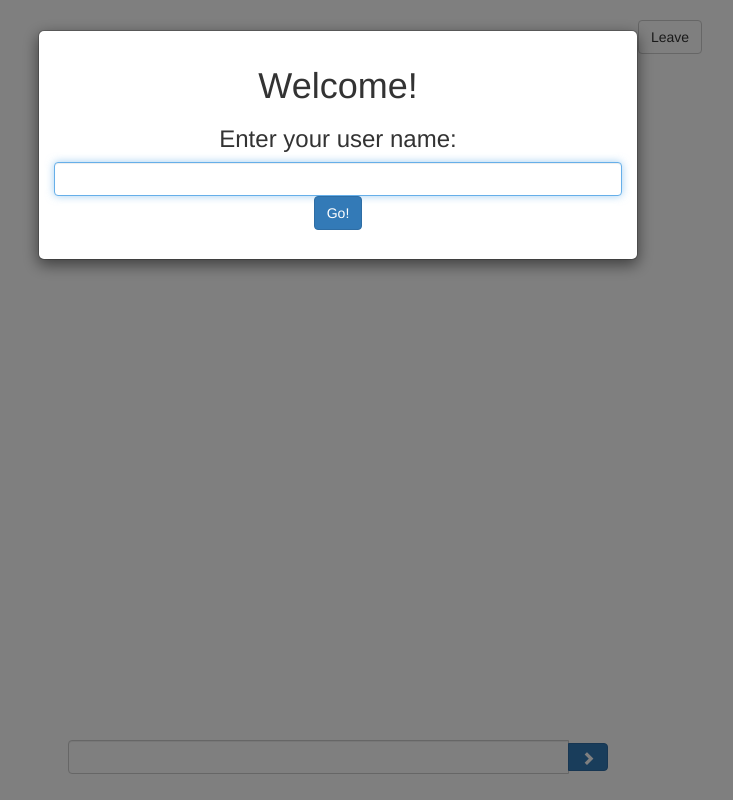
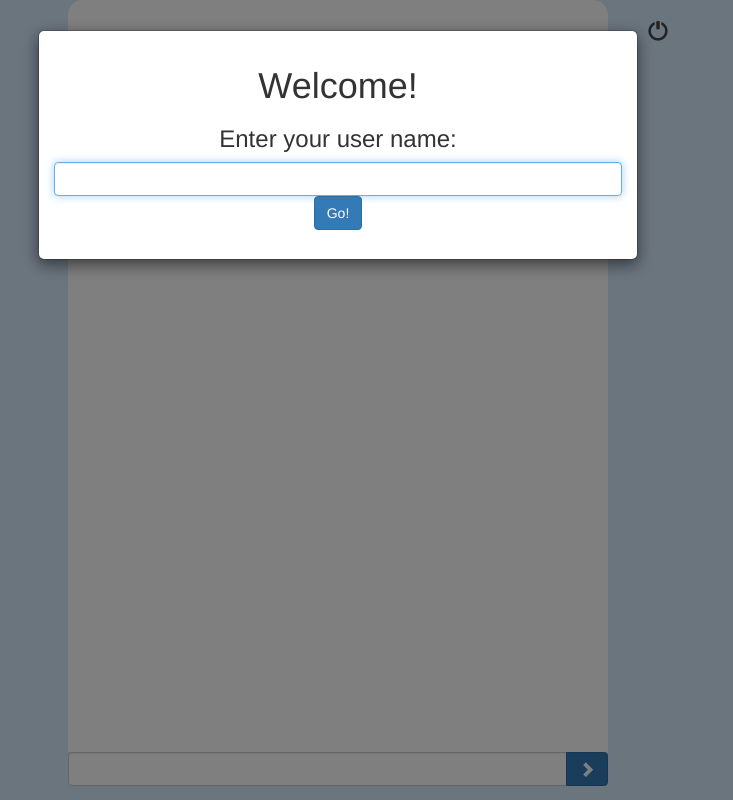
Before and after one commit to rafaelmt/chat-app, a website: page public/views/index.html in a window 1280 px wide. Shown: the whole page, without its empty margins (302-1035 px from the left). Drawn offline with nearby package versions, Linux system fonts and the light colour scheme; files that its build step writes are made by us from their sources; files whose address does not match are found by name.

Commit message:
Layout overhaul

```diff
--- a/public/css/style.css
+++ b/public/css/style.css
@@ -6,6 +6,8 @@
 	border-radius: 0px 15px 15px 15px;
 }
 
+body { background: #D6EAFC !important; }
+
 
 .message-self {
 	background-color: #2c3e50;
@@ -13,8 +15,12 @@
 	border-radius: 15px 15px 0px 15px;
 }
 
-.message-container {
-
+.messages-container {
+	padding: 20px;
+	background-color: #FFFFFF !important;
+	overflow-y: auto;
+	border-radius: 15px 15px 0px 0px;
+	height: 94%;
 }
 
 .message-sender {
@@ -39,6 +45,27 @@
 	vertical-align: top;
 }
 
+.btn-send {
+	font-size: 16px;
+	padding: 8px 12px !important;
+}
+
+.btn-logout{
+	font-size: 20px;
+	padding: 20px 10px;
+	color: #444444;
+	cursor: pointer;
+}
+
+.btn-logout:hover{
+	text-decoration: none !important;
+}
+
+.container {
+	margin-top: 0px !important;
+	margin-bottom: 0px !important;
+}
+
 .glyphicon-refresh-animate {
     -animation: spin .7s infinite linear;
     -webkit-animation: spin 2.7s infinite linear;
--- a/public/views/index.html
+++ b/public/views/index.html
@@ -40,7 +40,7 @@
 
 		<div class="container" style="margin-top:20px">
 			<div class="col-md-6 col-md-offset-3">
-				<div id="messages-container" style="overflow-y: auto">
+				<div id="messages-container" class="messages-container">
 					<div id="messages" style="height:90%"></div>
 				</div>
 
@@ -48,12 +48,12 @@
 					<div class="input-group" id="input">
 						<input type="text" class="form-control" id="messageInput" autocomplete="off"/>
 						<span class="input-group-btn">
-							<button class="btn btn-primary" id="btnSend" type="button"><span class="glyphicon glyphicon-chevron-right" aria-hidden="true"></span></button>
+							<button class="btn btn-primary btn-send" id="btnSend" type="button"><span class="glyphicon glyphicon-chevron-right" aria-hidden="true"></span></button>
 						</span>
 					</div>
 				</form>
 			</div>
-			<div class="col-md-1"><button class="btn btn-default" id="btnLogout" type="button">Leave</button></div>
+			<div class="col-md-1"><a class="glyphicon glyphicon-off btn-logout" id="btnLogout"></a></div>
 		</div>
 
 	</body>
```
